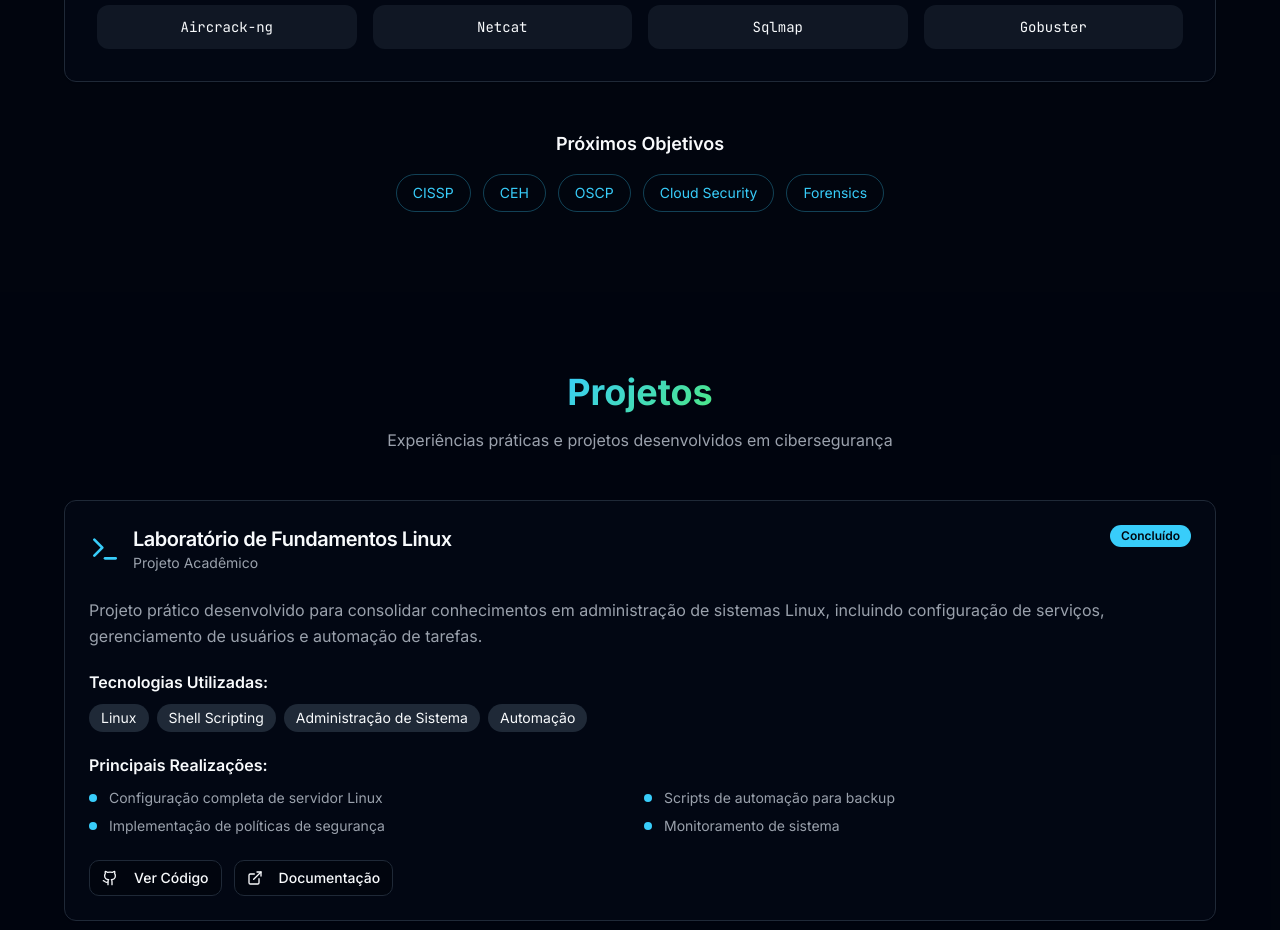
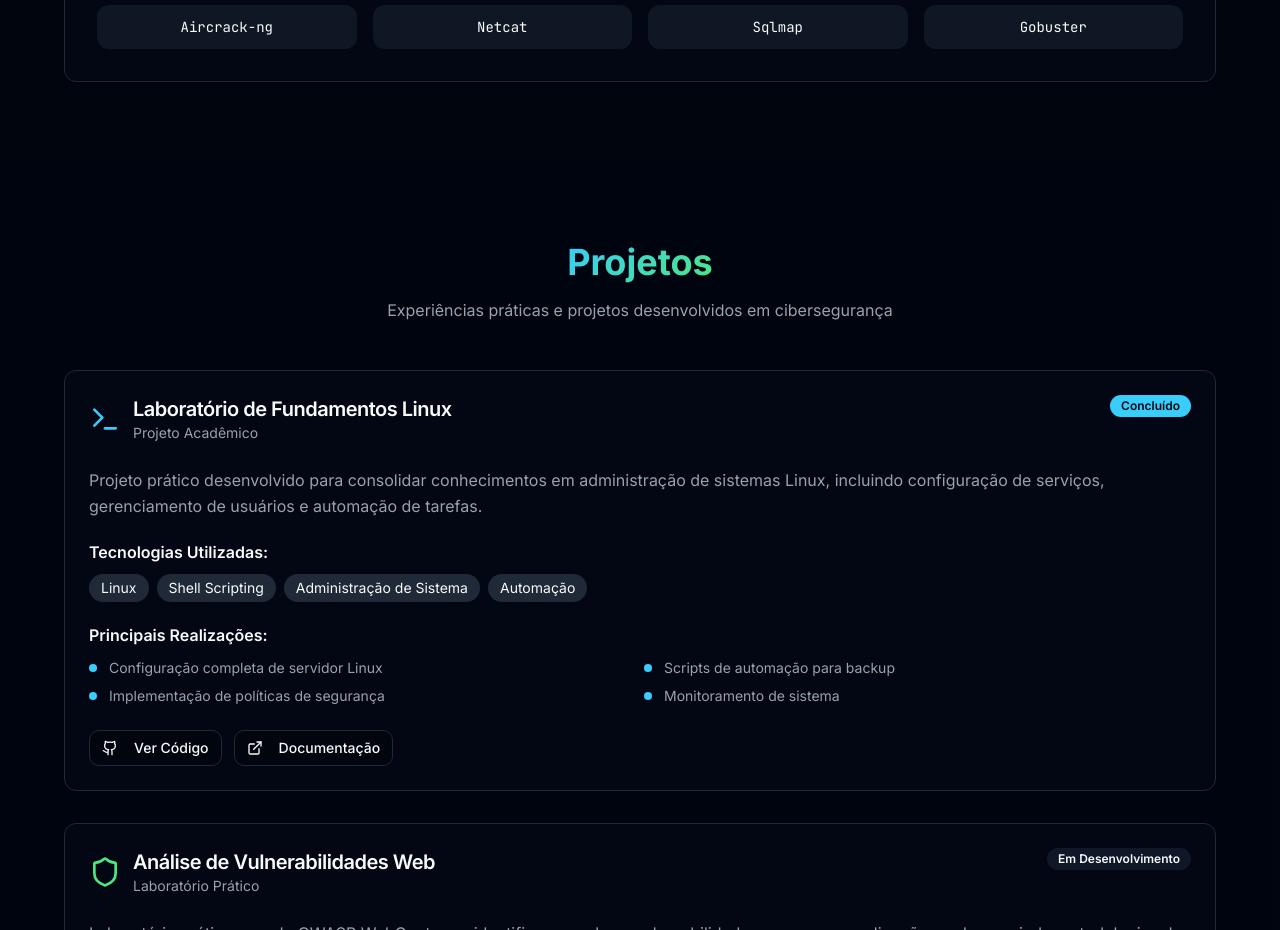
Before and after one commit to samueldias99/samuel-dias-sec-folio, a React (Vite) app: page / in a window 1280 px wide. Shown: the part 2340-3270 px from the top of the page. Built offline with nearby package versions, Linux system fonts and the light colour scheme.

Commit message:
Excluir próximos objetivos

```diff
--- a/src/components/Skills.tsx
+++ b/src/components/Skills.tsx
@@ -112,20 +112,6 @@ const Skills = () => {
             </CardContent>
           </Card>
 
-          {/* Learning Path */}
-          <div className="mt-12 text-center">
-            <h3 className="text-lg font-semibold mb-4">Próximos Objetivos</h3>
-            <div className="flex flex-wrap justify-center gap-3">
-              {['CISSP', 'CEH', 'OSCP', 'Cloud Security', 'Forensics'].map((goal) => (
-                <span
-                  key={goal}
-                  className="px-4 py-2 border border-primary/30 rounded-full text-sm text-primary hover:bg-primary/10 transition-colors"
-                >
-                  {goal}
-                </span>
-              ))}
-            </div>
-          </div>
         </div>
       </div>
     </section>
```
